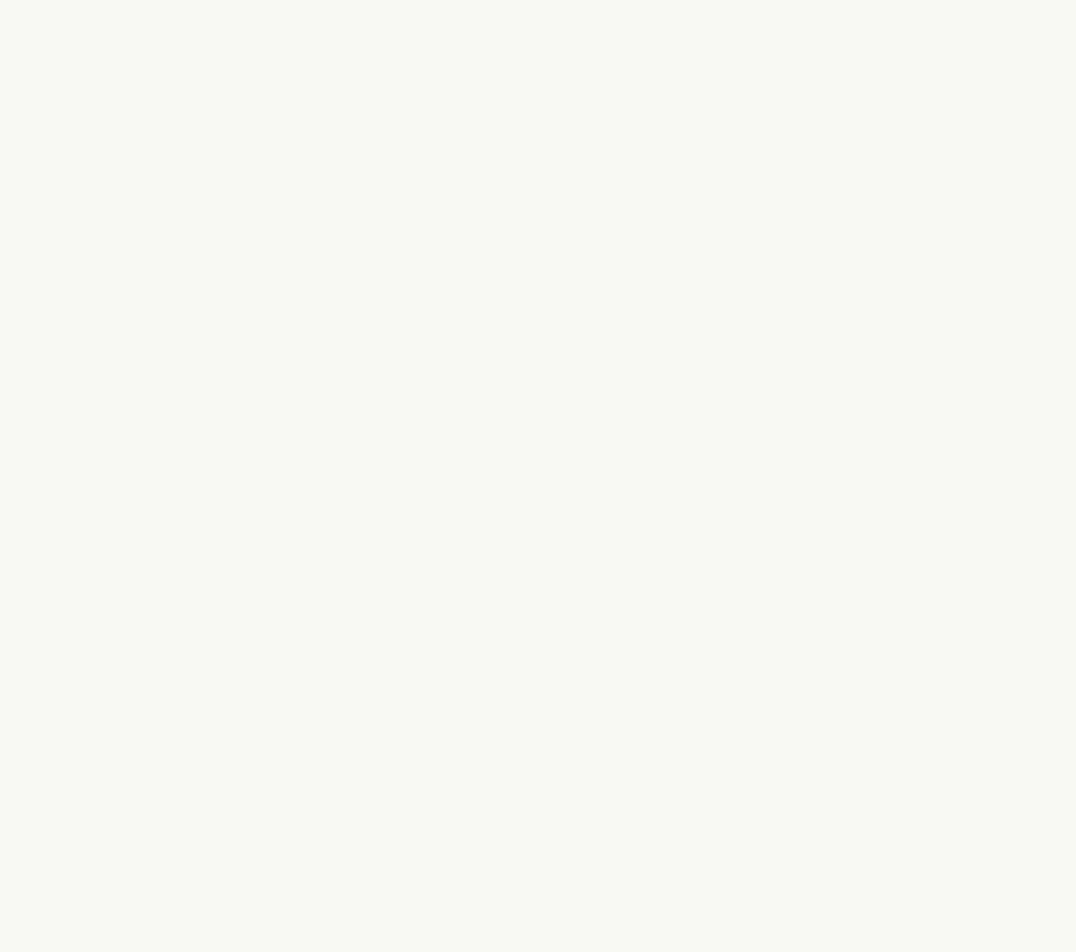
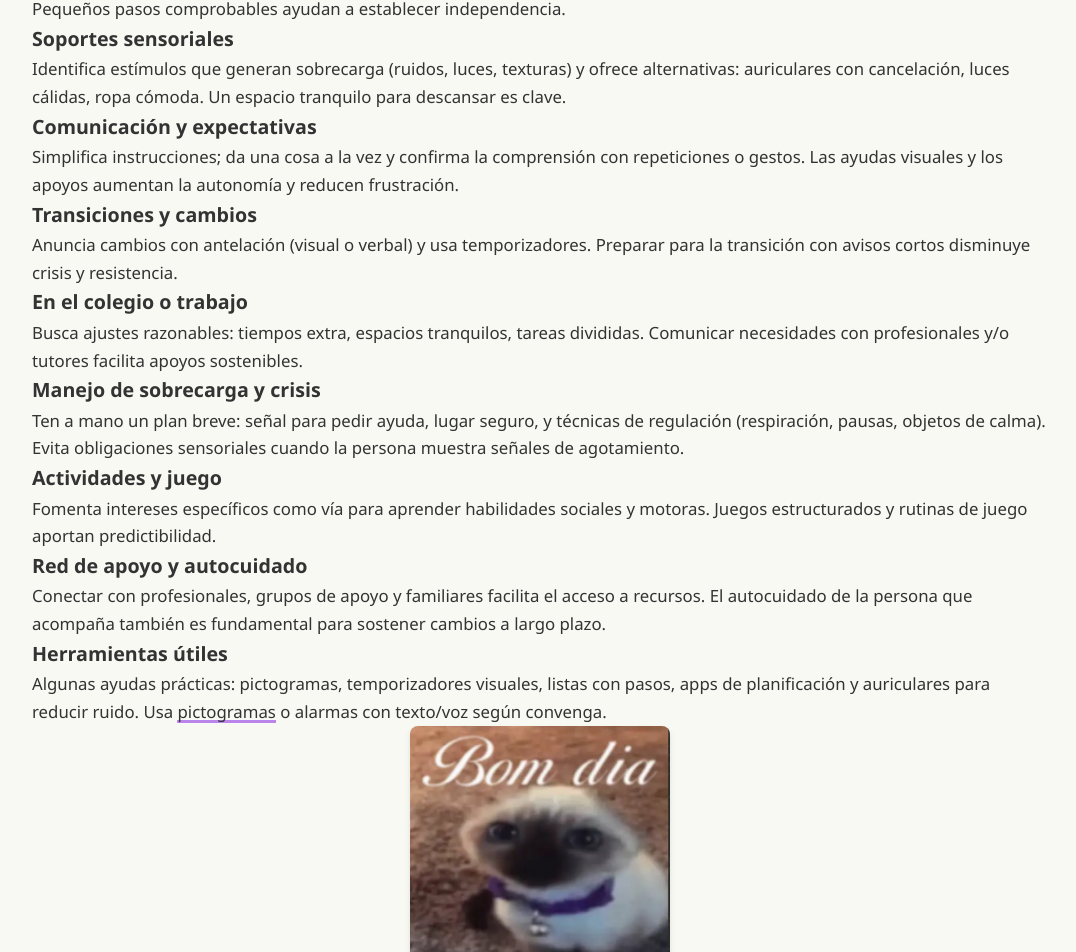
Before and after one commit to isissvh/Proyecto_TE_Ayudamos_INFOSOC, a React (Vite) app in the folder frontend/: page /diadia in a window 1280 px wide. Before the commit this address had no page. Shown: the part 355-1307 px from the top of the page, without its empty margins (92-1168 px from the left). Before the commit the page ends 800 px from the top, so only its background shows below. Built offline with nearby package versions, Linux system fonts and the light colour scheme.

Commit message:
avances links + Dia a dia + correcion bug acordeon
- se conecto el saber mas a la pagina de guias
- avance con la informacion de la seccion "dia a dia"
- correccion de bug en el acordeon

```diff
--- a/frontend/src/main.jsx
+++ b/frontend/src/main.jsx
@@ -9,6 +9,7 @@ import { Guia } from "./pages/Guia.jsx";
 import PáginadePrueba from "./pages/contacto.jsx";
 import { Credencial } from "./pages/Credencial.jsx";
 import Inicio from "./pages/Inicio.jsx";
+import { Diadia } from "./pages/diadia.jsx";
 
 //estilos
 import "./Styles/index.css";
@@ -25,6 +26,7 @@ ReactDOM.createRoot(document.getElementById("root")).render(
           <Route path="/contacto" element={<PáginadePrueba />} />
           <Route path="/credencial" element={<Credencial />} />
           {/* <Route path="/servicios" element={<Servicios />} /> */}
+          <Route path="/diadia" element={<Diadia />} />
         </Route>
       </Routes>
     </BrowserRouter>
--- a/frontend/src/pages/AcordeonItem.css
+++ b/frontend/src/pages/AcordeonItem.css
@@ -38,7 +38,7 @@
 /* contenedor de las respuestas*/
 .acordeon-content {
   max-height: 0;
-  overflow: hidden;
+  overflow: visible;
   transition: max-height 0.3s ease-out;
 }
 
--- a/frontend/src/pages/Credencial.jsx
+++ b/frontend/src/pages/Credencial.jsx
@@ -62,10 +62,13 @@ export function Credencial() {
                 Informe Biomédico Funcional
               </Mark>
               : elaborado por un profesional de la salud o educación (p. ej., pediatra, médico tratante,
-              terapeuta ocupacional, kinesiólogo, fonoaudiólogo o{" "}
+              terapeuta ocupacional,  {" "}
               <Mark tip="Puede incluir antecedentes del Programa de Integración Escolar (PIE) del establecimiento.">
+
+
                 educador diferencial
               </Mark>
+              , kinesiólogo o fonoaudiólogo
               ).
             </li>
             <li>
@@ -178,7 +181,9 @@ export function Credencial() {
               <Mark tip="Modificaciones necesarias y razonables para garantizar acceso y evaluación en igualdad de condiciones.">
                 ajustes razonables
               </Mark>{" "}
-              en clases y evaluaciones (incluida{" "}
+              en clases y evaluaciones
+              <br/>
+              (incluida{" "}
               <Mark tip="Prueba de Acceso a la Educación Superior; contempla adecuaciones para postulantes con discapacidad.">
                 PAES
               </Mark>
--- a/frontend/src/pages/Guia.jsx
+++ b/frontend/src/pages/Guia.jsx
@@ -2,7 +2,7 @@ import React from "react";
 import "./Guia.css";
 import { Link, Outlet } from 'react-router-dom';
 import { Credencial } from "./Credencial";
-
+import { Diadia } from "./diadia";
 
 export function Guia() {
   return (
@@ -25,7 +25,7 @@ export function Guia() {
             <p>Tia sombra</p>
             <p>Tips: Juguetes, actividades y cancelacion de ruido</p>
             <Link to="/credencial"> Credencial de discapacidad</Link>
-            <a href="#HolaChavales">Día a día</a>
+            <Link to="/diadia">Dia a dia</Link>
             <p>PAPU</p>
 
           </nav>
--- a/frontend/src/pages/Inicio.jsx
+++ b/frontend/src/pages/Inicio.jsx
@@ -1,7 +1,9 @@
 import React from "react";
 import '../styles/Inicio.css'
+import { useNavigate } from "react-router-dom";
 
 function Inicio() {
+  const navigate = useNavigate();
   return (
     <>
       <section className="hero">
@@ -11,7 +13,7 @@ function Inicio() {
           sobre el espectro neurodivergente, siendo mucho más específicos, el
           Trastorno del Espectro Autista (TEA).
         </p>
-        <button className="cta-button">Saber más</button>
+        <button className="cta-button" onClick={()=> navigate('/Guia')}>Saber más</button>
       </section>
 
       <section className="info-section">
--- /dev/null
+++ b/frontend/src/pages/diadia.css
@@ -0,0 +1,89 @@
+.content-wrapper {
+  display: flex;
+  gap: 2rem;
+  align-items: flex-start;
+}
+
+.text-content {
+  flex: 2;
+}
+
+.image-content {
+  flex: 1;
+  position: static;
+  top: auto;
+}
+
+.side-image {
+  width: 100%;
+  max-width: 300px;
+  border-radius: 8px;
+  box-shadow: 0 4px 6px rgba(0, 0, 0, 0.1);
+}
+
+@media (max-width: 768px) {
+  .content-wrapper {
+    flex-direction: column;
+  }
+
+  .image-content {
+    order: -1;
+  }
+
+  .side-image {
+    max-width: 100%;
+  }
+}
+.content-layout {
+  display: flex;
+  gap: 2rem;
+  align-items: center;
+  justify-content: space-between;
+}
+
+.text-container{
+    flex: 1 1 auto;
+    min-width: 0;
+    padding-right: 1rem;
+}
+
+.image-container {
+  flex: 0 0 260px;
+  display: flex;
+  align-items: center;
+  justify-content: center;
+}
+
+.text-container {
+  flex: 1;
+  min-width: 0; /* previene que el texto desborde */
+}
+
+.side-image {
+  width: 100%;
+  max-width: 260px;
+  height: auto;
+  border-radius: 8px;
+  box-shadow: 0 4px 6px rgba(0, 0, 0, 0.1);
+  display: block;
+}
+
+/* Responsive design para pantallas pequeñas */
+@media (max-width: 768px) {
+  .content-layout {
+    flex-direction: column;
+    align-self: stretch;
+  }
+
+  .image-container {
+    flex: none;
+    width: 100%;
+    max-width: 300px;
+    margin: 0 auto;
+    position: static;
+  }
+
+  .side-image {
+    max-width: 100%;
+  }
+}
--- /dev/null
+++ b/frontend/src/pages/diadia.jsx
@@ -0,0 +1,87 @@
+import React from "react";
+import "../Styles/highlight.css";
+import HighlightArticle from "../components/HighlightArticle.jsx";
+import Mark from "../components/Mark.jsx";
+import "./diadia.css";
+import bomdia from "../assets/bomdia.png";
+
+export function Diadia() {
+  return (
+    <div style={{ padding: "40px" }}>
+      <h2 style={{ textAlign: "center", marginBottom: "1em" }}>Día a día: estrategias prácticas</h2>
+
+      <HighlightArticle title="Consejos y rutinas (ejemplo)">
+        <div className="layout">
+          <div className="text-container">
+            <h3>Mañanas y rutinas</h3>
+            <p>
+              Las rutinas predecibles reducen el estrés. Usa agendas visuales,
+              horarios con imágenes o alarmas con instrucciones breves. Pequeños
+              pasos comprobables ayudan a establecer independencia.
+            </p>
+
+            <h3>Soportes sensoriales</h3>
+            <p>
+              Identifica estímulos que generan sobrecarga (ruidos, luces, texturas)
+              y ofrece alternativas: auriculares con cancelación, luces cálidas,
+              ropa cómoda. Un espacio tranquilo para descansar es clave.
+            </p>
+
+            <h3>Comunicación y expectativas</h3>
+            <p>
+              Simplifica instrucciones; da una cosa a la vez y confirma la
+              comprensión con repeticiones o gestos. Las ayudas visuales y los
+              apoyos aumentan la autonomía y reducen frustración.
+            </p>
+
+            <h3>Transiciones y cambios</h3>
+            <p>
+              Anuncia cambios con antelación (visual o verbal) y usa temporizadores.
+              Preparar para la transición con avisos cortos disminuye crisis y
+              resistencia.
+            </p>
+
+            <h3>En el colegio o trabajo</h3>
+            <p>
+              Busca ajustes razonables: tiempos extra, espacios tranquilos, tareas
+              divididas. Comunicar necesidades con profesionales y/o tutores facilita
+              apoyos sostenibles.
+            </p>
+
+            <h3>Manejo de sobrecarga y crisis</h3>
+            <p>
+              Ten a mano un plan breve: señal para pedir ayuda, lugar seguro, y
+              técnicas de regulación (respiración, pausas, objetos de calma). Evita
+              obligaciones sensoriales cuando la persona muestra señales de agotamiento.
+            </p>
+
+            <h3>Actividades y juego</h3>
+            <p>
+              Fomenta intereses específicos como vía para aprender habilidades sociales
+              y motoras. Juegos estructurados y rutinas de juego aportan predictibilidad.
+            </p>
+
+            <h3>Red de apoyo y autocuidado</h3>
+            <p>
+              Conectar con profesionales, grupos de apoyo y familiares facilita el
+              acceso a recursos. El autocuidado de la persona que acompaña también
+              es fundamental para sostener cambios a largo plazo.
+            </p>
+
+            <h3>Herramientas útiles</h3>
+            <p>
+              Algunas ayudas prácticas: pictogramas, temporizadores visuales,
+              listas con pasos, apps de planificación y auriculares para reducir ruido.
+              Usa <Mark tip="Pequeñas tarjetas o imágenes que explican pasos o rutinas.">pictogramas</Mark> o alarmas con texto/voz según convenga.
+            </p>
+            <div className="image-container">
+              <img src={bomdia} alt="Bom dia" className="side-image" />
+            </div>
+          </div>
+        </div>
+      </HighlightArticle>
+    </div>
+  );
+}
+
+export default Diadia;
```
Also changed, not shown: frontend/src/assets/bomdia.png (added).
